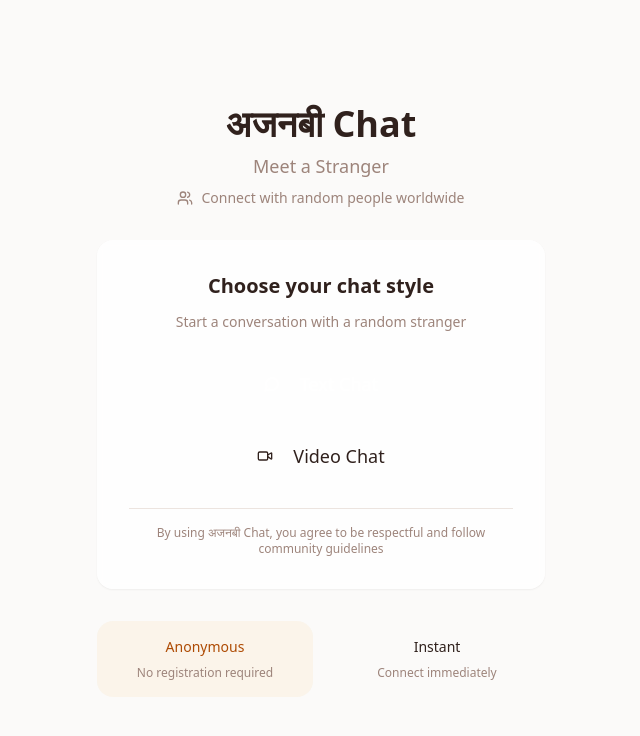
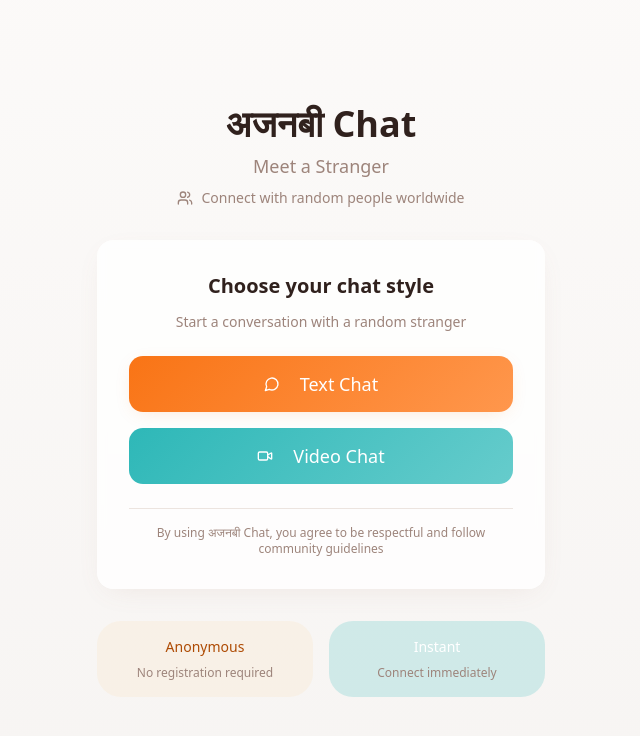
Before and after one commit to rishishpradhan16/Ajnabi-Chat, a React (Vite) app: page / in a window 1280 px wide. Shown: the top 736 px of the page, without its empty margins (319-959 px from the left). Built offline with nearby package versions, Linux system fonts and the light colour scheme.

Commit message:
Update tailwind.config.ts

```diff
--- a/tailwind.config.ts
+++ b/tailwind.config.ts
@@ -22,11 +22,7 @@ export default {
 				border: 'hsl(var(--border))',
 				input: 'hsl(var(--input))',
 				ring: 'hsl(var(--ring))',
-				background: {
-					DEFAULT: 'hsl(var(--background))',
-					secondary: 'hsl(var(--background-secondary))',
-					tertiary: 'hsl(var(--background-tertiary))'
-				},
+				background: 'hsl(var(--background))',
 				foreground: 'hsl(var(--foreground))',
 				primary: {
 					DEFAULT: 'hsl(var(--primary))',
@@ -36,6 +32,10 @@ export default {
 				secondary: {
 					DEFAULT: 'hsl(var(--secondary))',
 					foreground: 'hsl(var(--secondary-foreground))'
+				},
+				teal: {
+					DEFAULT: 'hsl(var(--teal))',
+					foreground: 'hsl(var(--teal-foreground))'
 				},
 				destructive: {
 					DEFAULT: 'hsl(var(--destructive))',
@@ -57,12 +57,6 @@ export default {
 					DEFAULT: 'hsl(var(--card))',
 					foreground: 'hsl(var(--card-foreground))'
 				},
-				horror: {
-					red: 'hsl(var(--horror-red))',
-					'red-dark': 'hsl(var(--horror-red-dark))',
-					glow: 'hsl(var(--horror-glow))',
-					shadow: 'hsl(var(--shadow-red))'
-				},
 				sidebar: {
 					DEFAULT: 'hsl(var(--sidebar-background))',
 					foreground: 'hsl(var(--sidebar-foreground))',
@@ -77,7 +71,22 @@ export default {
 			borderRadius: {
 				lg: 'var(--radius)',
 				md: 'calc(var(--radius) - 2px)',
-				sm: 'calc(var(--radius) - 4px)'
+				sm: 'calc(var(--radius) - 4px)',
+				'2xl': 'calc(var(--radius) + 8px)',
+				'3xl': 'calc(var(--radius) + 16px)'
+			},
+			backgroundImage: {
+				'gradient-warm': 'var(--gradient-warm)',
+				'gradient-subtle': 'var(--gradient-subtle)',
+				'gradient-teal': 'var(--gradient-teal)'
+			},
+			boxShadow: {
+				'warm': 'var(--shadow-warm)',
+				'soft': 'var(--shadow-soft)',
+				'glow': 'var(--shadow-glow)'
+			},
+			transitionTimingFunction: {
+				'smooth': 'var(--transition-smooth)'
 			},
 			keyframes: {
 				'accordion-down': {
```
